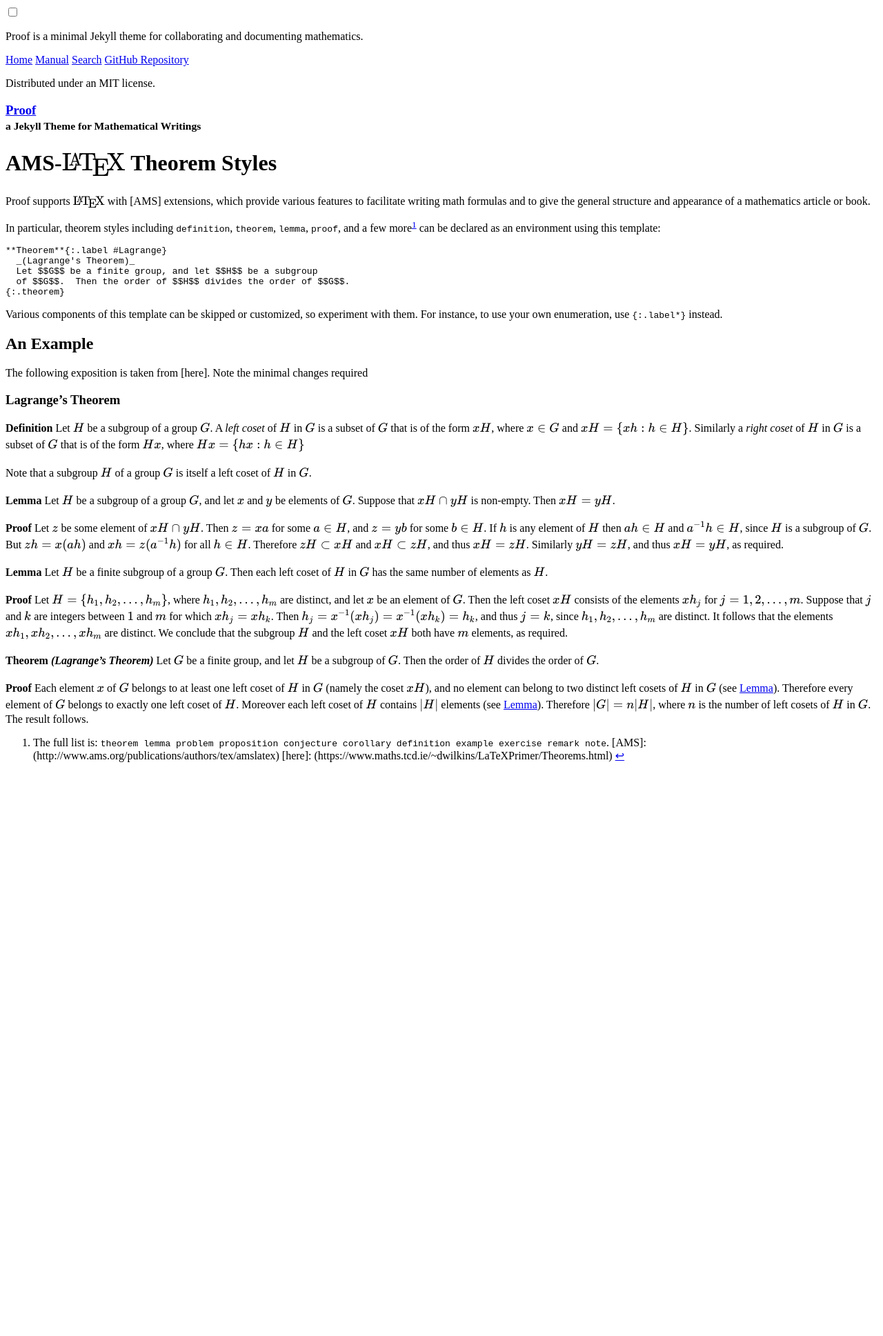
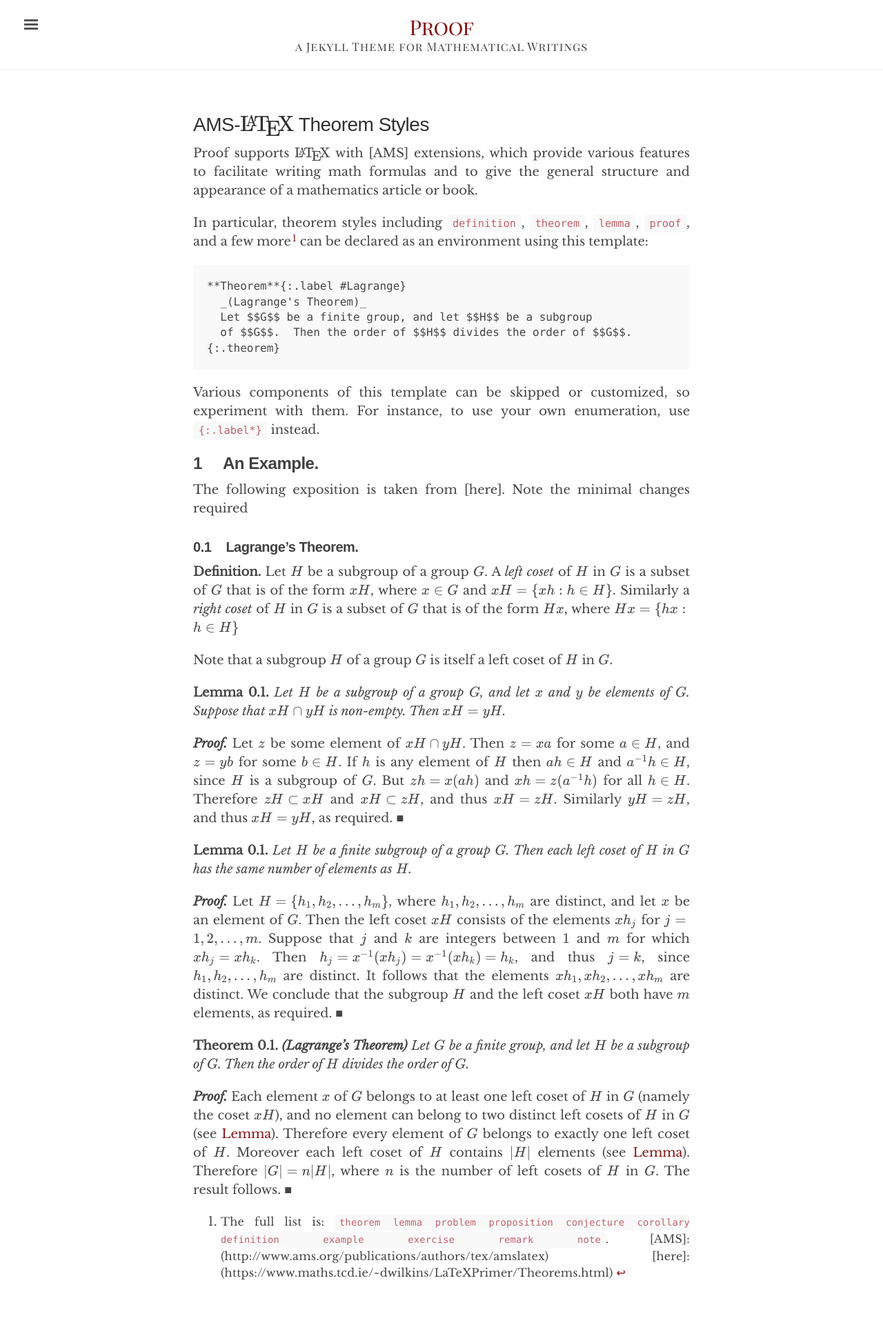
Before and after one commit to KelvinAirConstructorUni/constructor-math.github.io, a Jekyll site: the page built from _posts/2019-05-26-ams-latex.md, in a window 1280 px wide. Shown: the whole page at 69% size. Built offline with Jekyll 4.4.1, drawn with Linux system fonts in a browser that asks for light colours; nearby versions of some CDN libraries; before the commit the page ends 1121 px from its top, so only the background shows below that.

Commit message:
fixed outdated scss syntax

```diff
--- /dev/null
+++ b/_sass/_config.scss
@@ -0,0 +1,8 @@
+$masthead-font: "Playfair Display SC", serif;
+$heading-font: sans-serif;
+$main-font: "Libre Baskerville";
+$regular-font-size: 20px;
+
+$heading-color: #404040;
+$text-color: #454545;
+$link-color: #841212;
--- a/_sass/_theme.scss
+++ b/_sass/_theme.scss
@@ -4,6 +4,8 @@
  * Based on the Ed theme by @elotroalex and the Poole and Lanyon themes by @mdo.
  * Learn more at https://github.com/minicomp/ed and https://github.com/poole/lanyon.
  */
+
+@use 'config';
 
 /*
  * General
@@ -25,19 +27,19 @@ body {
 }
 
 html {
-  font-family: $main-font;
+  font-family: config.$main-font;
   font-size: 16px;
   line-height: 1.5;
 }
 
 @media (min-width: 38em) {
   html {
-    font-size: $regular-font-size;
+    font-size: config.$regular-font-size;
   }
 }
 
 body {
-  color: $text-color;
+  color: config.$text-color;
   background-color: #fff;
   -webkit-text-size-adjust: 100%;
       -ms-text-size-adjust: 100%;
@@ -50,10 +52,10 @@ body {
 
 /* Headings*/
 h1, h2, h3, h4, h5, h6 {
-  font-family: $heading-font;
+  font-family: config.$heading-font;
   margin-bottom: .5rem;
   font-weight: 300;
-  color: $heading-color;
+  color: config.$heading-color;
   letter-spacing: -.025rem;
   line-height: 1.25;
   text-rendering: optimizeLegibility;
@@ -144,7 +146,7 @@ ul, ol {
 
 /* Links*/
 a, .text-title a {
-  color: $link-color;
+  color: config.$link-color;
   text-decoration: none;
 }
 
@@ -167,14 +169,14 @@ hr {
 /* Search Highlihting*/
 mark {
   color: white;
-  background-color: $link-color;
+  background-color: config.$link-color;
 }
 
 /* Quotes*/
 blockquote {
   padding: 0rem 1.5rem 0rem 2rem;
   margin: 0 0 20px 0;
-  color: $text-color;
+  color: config.$text-color;
   border-left: none;
   font-style: italic;
 }
@@ -196,7 +198,7 @@ li.attribution {
   list-style: none;
   padding: 0rem 1.5rem 0rem 2rem;
   margin: 0 0 20px 0;
-  color: $text-color;
+  color: config.$text-color;
 }
 
 /* Images*/
@@ -249,20 +251,20 @@ tbody tr:nth-child(odd) th {
 }
 
 .masthead-title a {
-  color: $link-color;
+  color: config.$link-color;
 }
 
 .masthead-title small {
-  font-family: $main-font;
+  font-family: config.$main-font;
   font-size: .85rem;
   font-weight: 300;
-  color: $text-color;
+  color: config.$text-color;
   letter-spacing: .05rem;
-  font-family: $masthead-font;
+  font-family: config.$masthead-font;
 }
 
 h3.masthead-title {
-  font-family: $masthead-font;
+  font-family: config.$masthead-font;
   font-size: 1.5rem;
   margin-top: 2px;
 }
@@ -296,7 +298,7 @@ h3.masthead-title {
 }
 
 .page-title {
-  color: $heading-color;
+  color: config.$heading-color;
   margin-top: 0;
 }
 
@@ -341,7 +343,7 @@ h3.masthead-title {
 
 /* Sidebar content */
 .sidebar {
-  background-color: $link-color;
+  background-color: config.$link-color;
 }
 
 .sidebar a {
--- a/static/style.scss
+++ b/static/style.scss
@@ -1,15 +1,6 @@
 ---
 sitemap: false
 ---
-
-$masthead-font: "Playfair Display SC", serif;
-$heading-font: sans-serif;
-$main-font: "Libre Baskerville";
-$regular-font-size: 20px;
-
-$heading-color: #404040;
-$text-color: #454545;
-$link-color: #841212;
 
 @use "theme";
 @use "colors";
```
